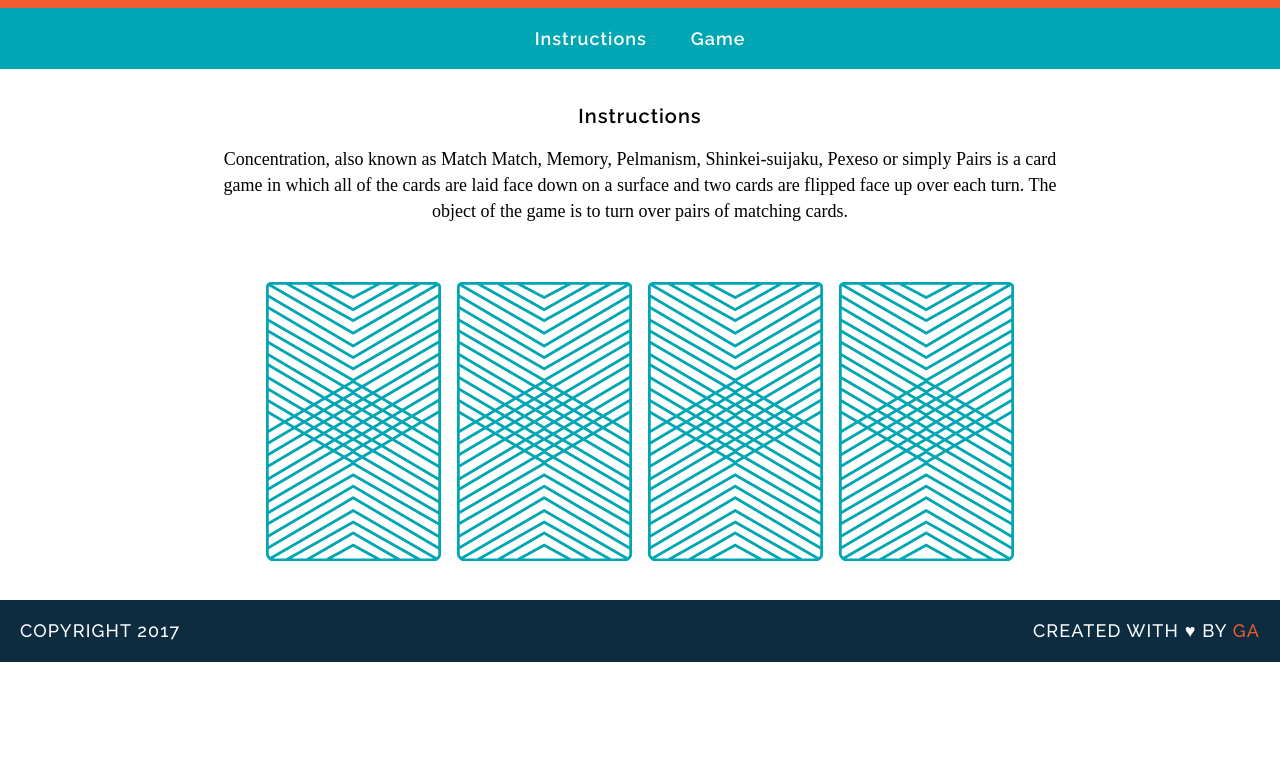
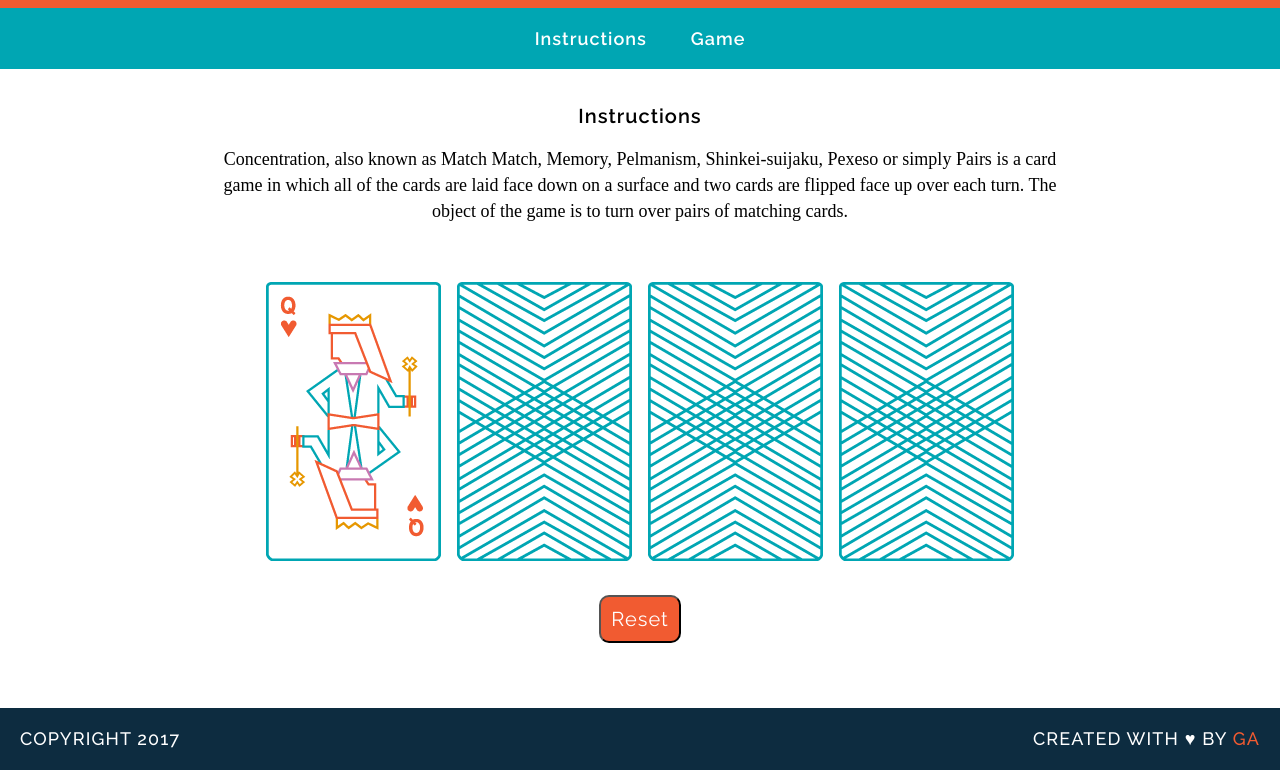
Before and after one commit to ortizk/wdi-fundamentals-memorygame, a plain HTML site: page index.html in a window 1280 px wide. Both pictures are taken after a click on the picture 353 px from the left and 526 px from the top of the page. Shown: the part 105-875 px from the top of the page. Before the commit the page ends 800 px from the top, so only its background shows below. Drawn offline with Linux system fonts and the light colour scheme; a web font is replaced by a local one.

Commit message:
created game logic

```diff
--- a/css/style.css
+++ b/css/style.css
@@ -55,6 +55,17 @@ main {
 img {
 	margin: 40px 8px 0 8px;
 }
+button {
+	font-family: Raleway;
+	font-size: 20px;
+	color: white;
+	letter-spacing: 1px;
+	background: #F15B31;
+	margin: 30px;
+	padding: 10px;
+	font-weight: 400;
+	border-radius: 10px;
+}
 footer {
 	text-transform: uppercase;
 	padding: 0 20px 0 20px;
--- a/index.html
+++ b/index.html
@@ -18,6 +18,7 @@
 	<h2>Instructions</h2>
 	<p>Concentration, also known as Match Match, Memory, Pelmanism, Shinkei-suijaku, Pexeso or simply Pairs is a card game in which all of the cards are laid face down on a surface and two cards are flipped face up over each turn. The object of the game is to turn over pairs of matching cards.</p>
 	<div id="game-board" class="board clearfix"></div>
+  <button type="button">Reset</button>
   </main>
   <footer class="clearfix">
   	<p class="copyright">
--- a/js/main.js
+++ b/js/main.js
@@ -19,7 +19,7 @@ var cards = [
 {
 	rank: "king",
 	suit: "diamonds",
-	cardImage: "images/king-of-dimaonds.png"
+	cardImage: "images/king-of-diamonds.png"
 }
 ];
 var cardsInPlay = [];
@@ -37,7 +37,7 @@ var flipCard = function () {
 	console.log(cards[cardId].cardImage);
 	console.log(cards[cardId].suit);
 	cardsInPlay.push(cards[cardId].rank);
-	this.getElementById(card[cardId].cardImage).setAttribute(src);
+	this.setAttribute('src',cards[cardId].cardImage);
 	if (cardsInPlay.length === 2)
 	checkForMatch();
 };
@@ -46,10 +46,13 @@ var createBoard = function () {
 	for (var i = 0; i < cards.length; i++) {
 	var cardElement = document.createElement('img');
 	cardElement.setAttribute('src',"images/back.png");
-	cardElement.setAttribute('data-id','i');
+	cardElement.setAttribute('data-id',i);
 	cardElement.addEventListener('click', flipCard);
 	document.getElementById('game-board').appendChild(cardElement);
 };
 };
 
+document.getElementsByTagName('button')[0].addEventListener('click', createBoard);
+
+
 createBoard();
```
